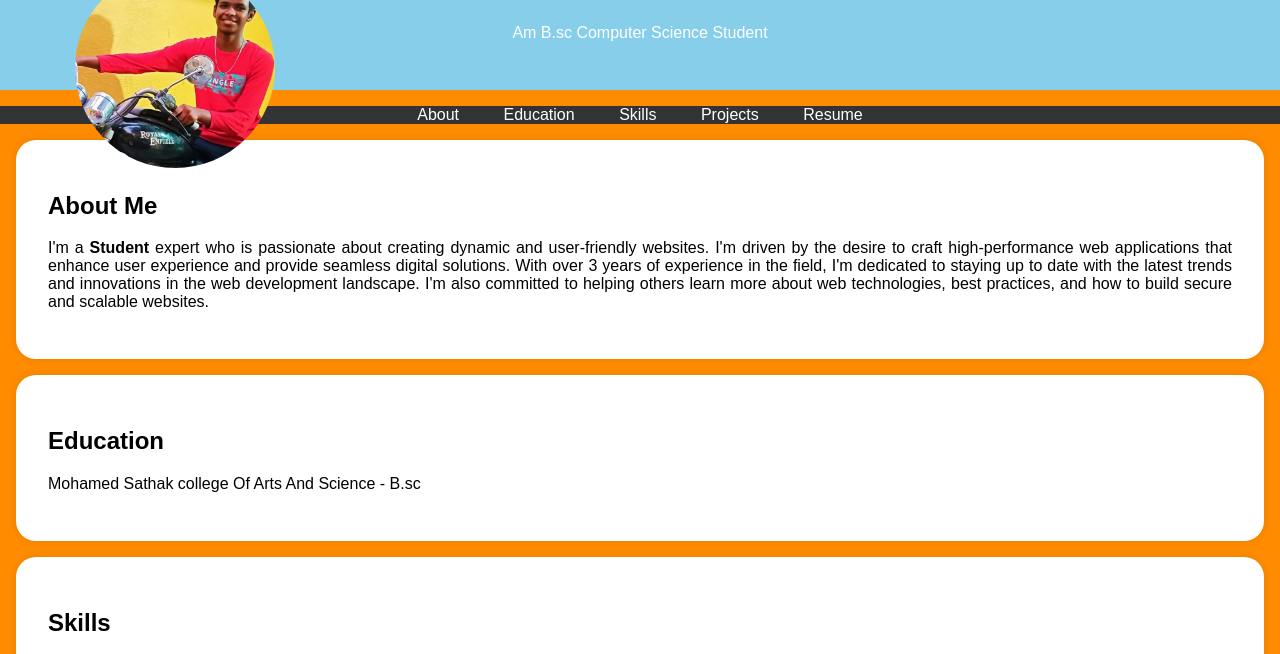
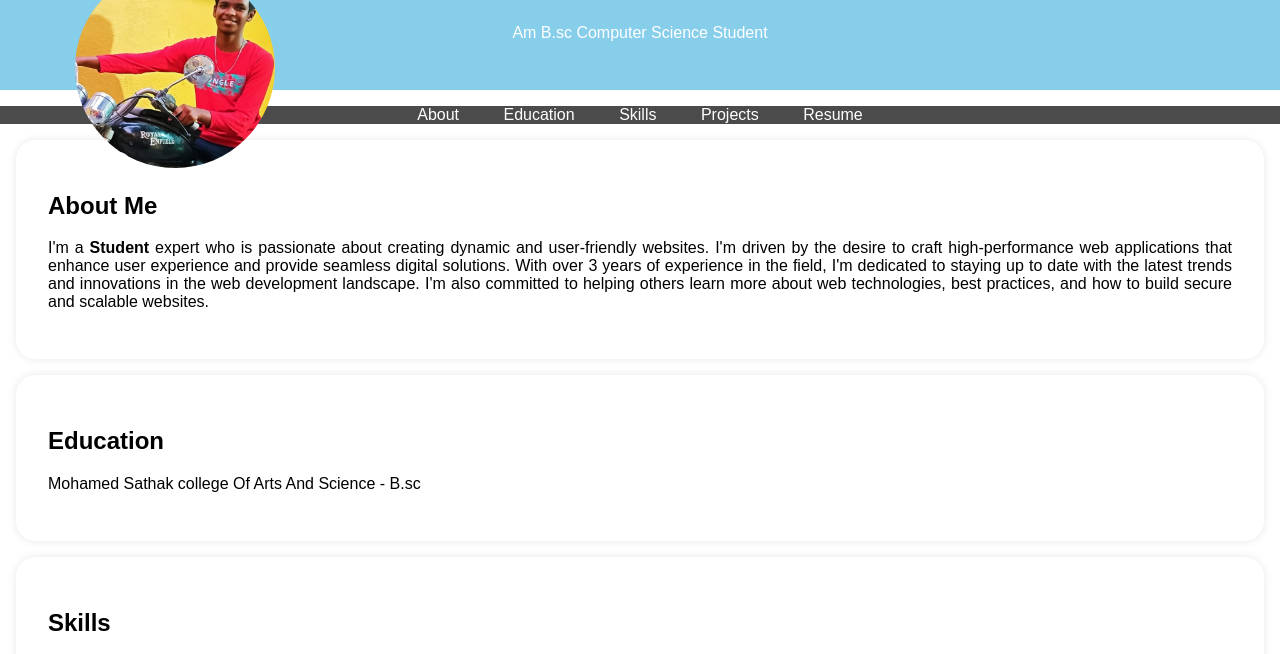
Before and after one commit to Prasanna-maxbot/Digital-Portfolio, a plain HTML site: page index.html in a window 1280 px wide. Shown: the part 107-761 px from the top of the page. Drawn offline with Linux system fonts and the light colour scheme; files whose address does not match are found by name.

Commit message:
Update index.html

```diff
--- a/index.html
+++ b/index.html
@@ -7,15 +7,15 @@
             font-family: Arial, sans-serif;
             margin: 0;
             padding: 0;
-            background-color: #FF8C00;
+            background-color:#ff5e0000;
         }
 
         header {
-            background-color: #87CEEB;
+            background-color:#87CEEB;
             color: #fff;
             text-align: center;
             padding: 2rem 0;
-            position: relative;
+            position: relative; /* Add this */
         }
 
         .header-content h1 {
@@ -24,18 +24,18 @@
 
         /* Add styles for the round profile picture */
         .profile-picture {
-            width: 200px;
+            width: 200px; /* Adjust the size as needed */
             height: 200px;
             border-radius: 75%; /* Create a circular shape */
-            object-fit: cover;
-            position: absolute;
-            top: 75px;
-            left: 75px;
+            object-fit: cover; /* To ensure the image fills the circular area */
+            position: absolute; /* Add this */
+            top: 75px; /* Adjust top position as needed */
+            left: 75px; /* Adjust left position as needed */
         }
 
         nav {
-            background-color: #333;
-            color: #fff;
+            background-color: #333333e0;
+            color: #ffffff;
             text-align: center;
         }
 
@@ -59,12 +59,12 @@
             padding: 2rem;
             margin: 1rem;
             border-radius: 20px;
-            box-shadow: 0 0 10px rgba(0, 0, 0, 0.1);
+            box-shadow: 0 0 10px rgba(0, 0, 0, 0.089);
             text-align: justify;
         }
 
         .download-button {
-            background-color: #333;
+            background-color: #333333;
             color: #fff;
             padding: 0.5rem 1rem;
             text-decoration: none;
@@ -94,8 +94,8 @@
 <body>
     <header>
         <div class="header-content">
-            <!-- Updated profile picture link -->
-            <img src="C:\Users\ADMIN\Pictures\NM-PROJECT\MY PHOTO.jpg" alt="Your Profile Picture" class="profile-picture">
+            <!-- Add your profile picture here -->
+            <img src="MY PHOTO.jpg" alt="Your Profile Picture" class="profile-picture">
             <h1>prasanna M</h1>
             <p>Am B.sc Computer Science Student</p>
         </div>
@@ -108,6 +108,7 @@
             <li><a href="#skills">Skills</a></li>
             <li><a href="#projects">Projects</a></li>
             <li><a href="#resume">Resume</a></li>
+
         </ul>
     </nav>
 
@@ -120,13 +121,16 @@
                  with the latest trends and innovations in the
                  web development landscape. I'm also committed to helping others learn more about web technologies,
                  best practices, and how to build secure and scalable websites.</p>
+
         </div>
     </section>
 
     <section id="education">
         <div class="section-content">
             <h2>Education</h2>
-            <p>Mohamed Sathak college Of Arts And Science - B.sc</p>
+            <p>Mohamed Sathak college Of Arts And Science  - B.sc</p>
+
+
         </div>
     </section>
 
@@ -142,7 +146,7 @@
                 <li>ML & AI</li>
                 <li>java</li>
                 <li>c++</li>
-                <li>JavaScript</li>
+                <li>Java script</li>
             </ul>
         </div>
     </section>
@@ -155,18 +159,20 @@
                 <li><a href="#">Face detection</a></li>
                 <li><a href="#">Coder</a></li>
                 <li><a href="#">E-sports</a></li>
+                <!-- Add more project links here -->
             </ul>
         </div>
     </section>
 
     <section id="resume">
+
         <div class="section-content">
             <center>
             <h2>Resume</h2>
-            <!-- Updated resume download link -->
-            <a href="C:\Users\ADMIN\Pictures\NM-PROJECT\MY RESUME (1).pdf" target="_blank" class="download-button">Download CV</a>
-            </center>
+            <a href="./MY RESUME (1).pdf" target="_blank" class="download-button">Download CV</a>
+        </center>
         </div>
+
     </section>
 
     <footer>
```
